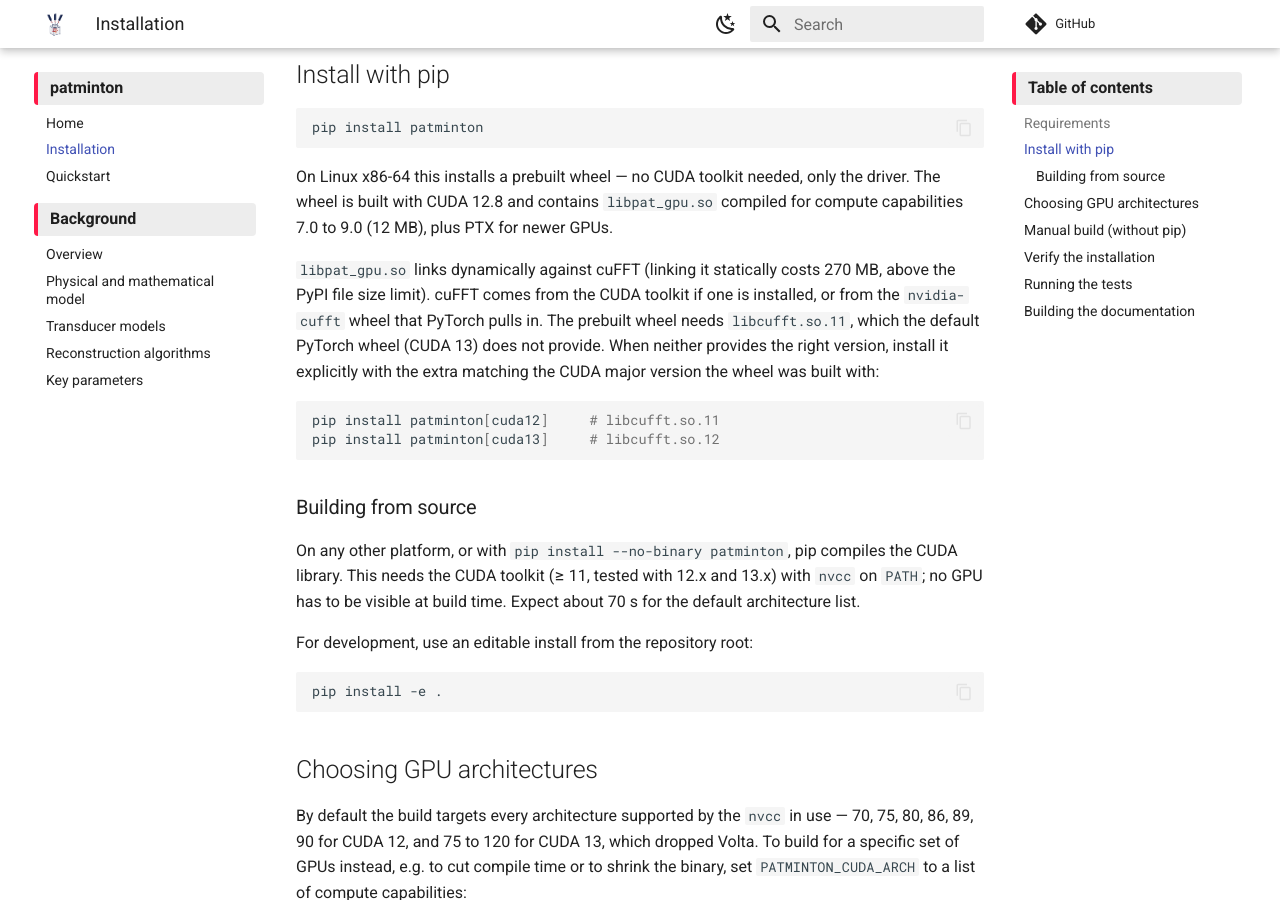
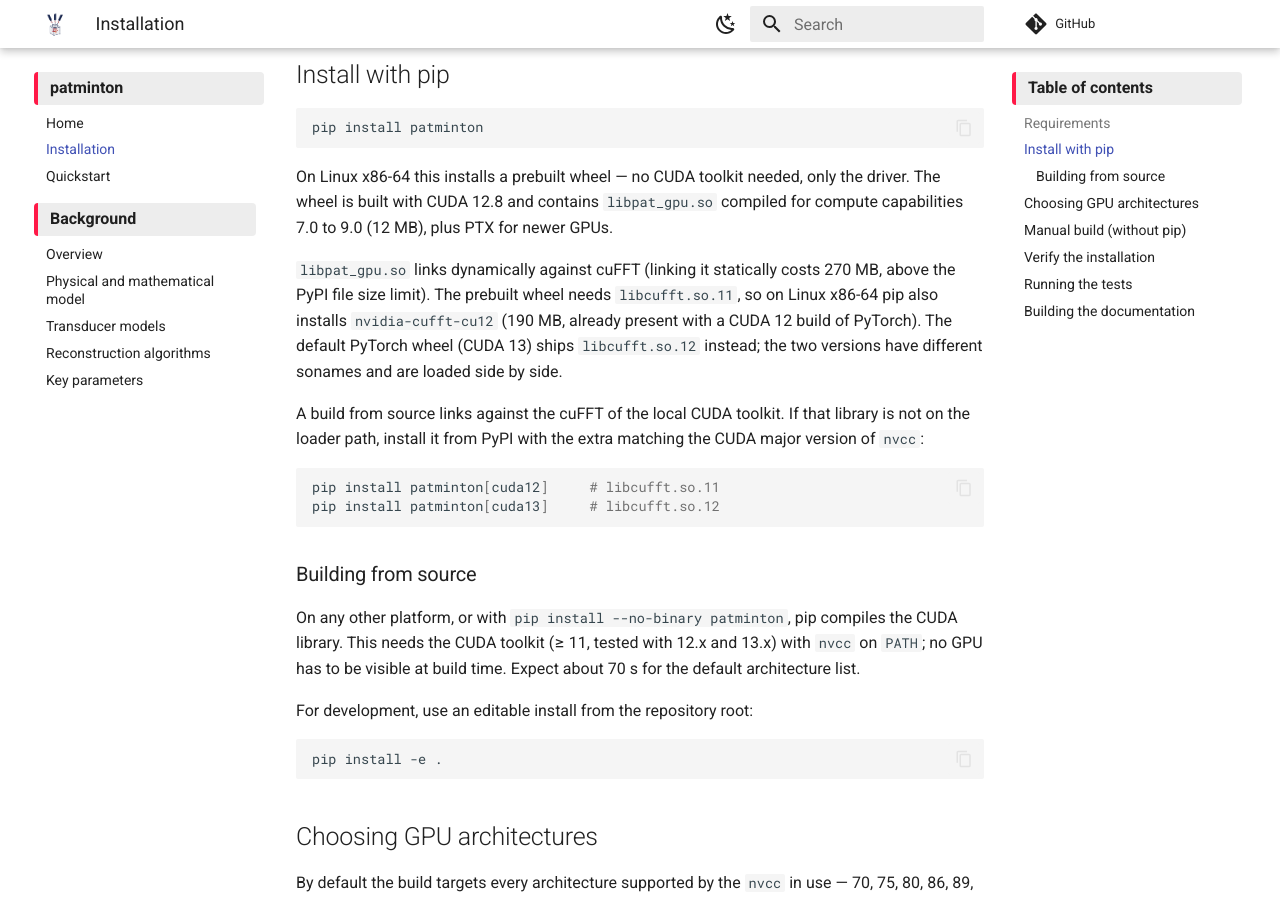
Before and after one commit to dotrungthai2001/patminton, an MkDocs documentation site: the page built from docs/installation.md, in a window 1280 px wide and 900 px high, scrolled down 425 px. Built offline with MkDocs 1.6.1 and Material for MkDocs 9.7.7, drawn with Linux system fonts in a browser that asks for light colours; comment, search, counter and statistics services are not loaded.

Commit message:
update pypi

````diff
--- a/docs/installation.md
+++ b/docs/installation.md
@@ -22,12 +22,15 @@ the driver. The wheel is built with CUDA 12.8 and contains `libpat_gpu.so`
 compiled for compute capabilities 7.0 to 9.0 (12 MB), plus PTX for newer GPUs.
 
 `libpat_gpu.so` links dynamically against cuFFT (linking it statically costs
-270 MB, above the PyPI file size limit). cuFFT comes from the CUDA toolkit if
-one is installed, or from the `nvidia-cufft` wheel that PyTorch pulls in. The
-prebuilt wheel needs `libcufft.so.11`, which the default PyTorch wheel
-(CUDA 13) does not provide. When neither provides the right version, install
-it explicitly with the extra matching the CUDA major version the wheel was
-built with:
+270 MB, above the PyPI file size limit). The prebuilt wheel needs
+`libcufft.so.11`, so on Linux x86-64 pip also installs `nvidia-cufft-cu12`
+(190 MB, already present with a CUDA 12 build of PyTorch). The default PyTorch
+wheel (CUDA 13) ships `libcufft.so.12` instead; the two versions have
+different sonames and are loaded side by side.
+
+A build from source links against the cuFFT of the local CUDA toolkit. If that
+library is not on the loader path, install it from PyPI with the extra matching
+the CUDA major version of `nvcc`:
 
 ```bash
 pip install patminton[cuda12]     # libcufft.so.11
````
Also changed, not shown: README.md (+7 -7 lines), pyproject.toml (+13 -5 lines).
